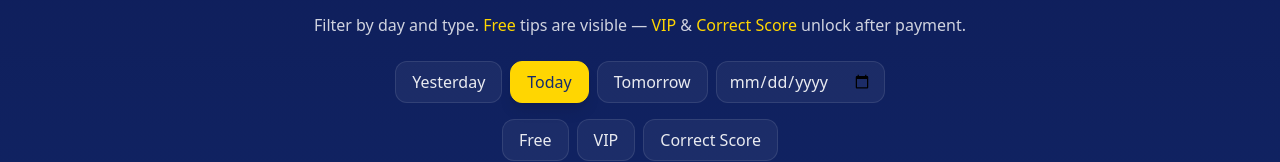
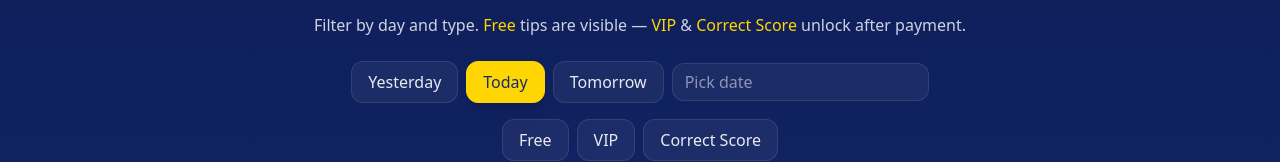
Before and after one commit to Emmanuel-Simpe-Osei/Bet-Genius, a Next.js app: page /predictions in a window 1280 px wide. Shown: the part 131-293 px from the top of the page. Built offline with nearby package versions, Linux system fonts and the light colour scheme; no server answers; the database is empty.

Commit message:
Added cross-browser date picker

```diff
--- a/app/predictions/page.jsx
+++ b/app/predictions/page.jsx
@@ -3,16 +3,26 @@
 import { useEffect, useMemo, useState } from "react";
 import { motion, AnimatePresence } from "framer-motion";
 import { supabase } from "../../lib/supabaseClient";
-import FiltersBar from "../../components/FiltersBar";
+import dynamic from "next/dynamic"; // ✅ for hydration-safe import
 import PredictionCard from "../../components/PredictionCard";
 import MessageModal from "../../components/MessageModal"; // ✅ glowing modal
+
+// ✅ Dynamically import FiltersBar (avoids hydration mismatch)
+const FiltersBar = dynamic(() => import("../../components/FiltersBar"), {
+  ssr: false, // ❌ disables server-side rendering for it
+  loading: () => (
+    <div className="text-center text-white/50 py-4 animate-pulse">
+      Loading filters...
+    </div>
+  ),
+});
 
 export default function PredictionsPage() {
   const [games, setGames] = useState([]);
   const [loading, setLoading] = useState(true);
   const [activeType, setActiveType] = useState("All");
   const [activeDay, setActiveDay] = useState("Today");
-  const [selectedDate, setSelectedDate] = useState(null); // ✅ new state
+  const [selectedDate, setSelectedDate] = useState(null);
   const [user, setUser] = useState(null);
   const [showModal, setShowModal] = useState(false);
   const [modalMessage, setModalMessage] = useState("");
@@ -52,7 +62,7 @@ export default function PredictionsPage() {
     fetchGames();
   }, []);
 
-  // ✅ Helper functions
+  // ✅ Helpers
   const startOfDay = (d) =>
     new Date(d.getFullYear(), d.getMonth(), d.getDate());
   const addDays = (d, n) => {
@@ -61,7 +71,7 @@ export default function PredictionsPage() {
     return x;
   };
 
-  // ✅ Date ranges for quick filters
+  // ✅ Day ranges
   const dayRanges = useMemo(() => {
     const now = new Date();
     const today = startOfDay(now);
@@ -75,17 +85,15 @@ export default function PredictionsPage() {
     };
   }, []);
 
-  // ✅ Smart filtering by type, day, or custom date
+  // ✅ Filter logic
   const filtered = useMemo(() => {
     let start, end;
 
-    // 📅 If a custom date is selected, filter that exact day
     if (selectedDate) {
       const chosen = new Date(selectedDate);
       start = startOfDay(chosen);
       end = addDays(start, 1);
     } else {
-      // Otherwise, use the normal day filter (Yesterday, Today, Tomorrow)
       [start, end] = dayRanges[activeDay] || dayRanges["All"];
     }
 
@@ -93,33 +101,20 @@ export default function PredictionsPage() {
       const created = new Date(g.created_at);
       const type = g.game_type?.toLowerCase();
 
-      // 🎯 Date filter
       if (!(created >= start && created < end)) return false;
+      if (activeType === "All") return true;
+      if (activeType === "VIP") return type === "vip" || type === "custom vip";
+      if (activeType === "Correct Score")
+        return type === "correct score" || type === "custom correct score";
+      if (activeType === "Free") return type === "free";
 
-      // 🟢 All types
-      if (activeType === "All") return true;
-
-      // 🧠 Smart type grouping
-      if (activeType === "VIP") {
-        return type === "vip" || type === "custom vip";
-      }
-      if (activeType === "Correct Score") {
-        return type === "correct score" || type === "custom correct score";
-      }
-      if (activeType === "Free") {
-        return type === "free";
-      }
-
-      // fallback
       return type === activeType.toLowerCase();
     });
   }, [games, activeDay, activeType, dayRanges, selectedDate]);
 
   return (
     <div className="min-h-screen bg-gradient-to-b from-[#0E1D59] to-[#142B6F] text-white">
-      {/* 🧭 NavbarClient */}
-
-      {/* ✅ Padding so cards don’t hide behind Navbar */}
+      {/* ✅ Main section */}
       <div className="pt-24 px-6">
         {/* 🧠 Header */}
         <motion.header
@@ -145,16 +140,15 @@ export default function PredictionsPage() {
             setActiveType={setActiveType}
             activeDay={activeDay}
             setActiveDay={setActiveDay}
-            selectedDate={selectedDate} // 👈 pass date
+            selectedDate={selectedDate}
             setSelectedDate={setSelectedDate}
-            hideCustom // hides “Custom” filter button
+            hideCustom
           />
         </div>
 
         {/* 🎯 Predictions Grid */}
         <div className="max-w-6xl mx-auto px-4 pb-16">
           {loading ? (
-            // ⏳ Loading skeletons
             <div className="grid grid-cols-1 sm:grid-cols-2 lg:grid-cols-3 gap-6 mt-8">
               {Array.from({ length: 6 }).map((_, i) => (
                 <div
@@ -164,7 +158,6 @@ export default function PredictionsPage() {
               ))}
             </div>
           ) : filtered.length === 0 ? (
-            // 🧐 Empty state
             <motion.div
               initial={{ opacity: 0 }}
               animate={{ opacity: 1 }}
@@ -176,7 +169,6 @@ export default function PredictionsPage() {
               </p>
             </motion.div>
           ) : (
-            // ✅ Cards grid
             <motion.div
               initial={{ opacity: 0 }}
               animate={{ opacity: 1 }}
@@ -200,7 +192,7 @@ export default function PredictionsPage() {
         </div>
       </div>
 
-      {/* ✨ Glowing gold modal */}
+      {/* ✨ Glowing Modal */}
       <MessageModal
         show={showModal}
         message={modalMessage}
--- a/components/FiltersBar.jsx
+++ b/components/FiltersBar.jsx
@@ -1,6 +1,9 @@
 "use client";
+
 import { motion } from "framer-motion";
-import { useState } from "react";
+import { useState, useEffect } from "react";
+import DatePicker from "react-datepicker";
+import "react-datepicker/dist/react-datepicker.css";
 
 export default function FiltersBar({
   activeType,
@@ -9,28 +12,38 @@ export default function FiltersBar({
   setActiveDay,
   hideCustom = false,
   selectedDate,
-  setSelectedDate, // 👈 new prop for date picker
+  setSelectedDate,
 }) {
-  // ✅ Tabs shown to the user
+  const [mounted, setMounted] = useState(false);
+
+  // ✅ Wait until client mount
+  useEffect(() => setMounted(true), []);
+
   const typeTabs = hideCustom
     ? ["Free", "VIP", "Correct Score"]
     : ["Free", "VIP", "Correct Score", "Custom"];
 
   const dayTabs = ["Yesterday", "Today", "Tomorrow"];
 
-  // ✅ Handle type selection
   const handleTypeSelect = (tab) => {
     if (tab === "VIP") setActiveType("VIP");
     else if (tab === "Correct Score") setActiveType("Correct Score");
     else setActiveType(tab);
   };
 
-  // ✅ Handle custom date change
-  const handleDateChange = (e) => {
-    const newDate = e.target.value;
-    setSelectedDate(newDate);
-    setActiveDay("Custom"); // highlight that user picked a custom date
+  const handleDateChange = (date) => {
+    setSelectedDate(date);
+    setActiveDay("Custom");
   };
+
+  // ✅ Avoid hydration mismatch by skipping SSR render
+  if (!mounted) {
+    return (
+      <div className="text-center text-white/50 py-4 animate-pulse">
+        Loading filters...
+      </div>
+    );
+  }
 
   return (
     <div className="space-y-4">
@@ -42,7 +55,7 @@ export default function FiltersBar({
             key={tab}
             onClick={() => {
               setActiveDay(tab);
-              setSelectedDate(null); // reset calendar when using preset day
+              setSelectedDate(null);
             }}
             className={`px-4 py-2 rounded-xl border transition-all duration-200 ${
               activeDay === tab
@@ -54,14 +67,21 @@ export default function FiltersBar({
           </motion.button>
         ))}
 
-        {/* 📅 Calendar Date Picker */}
-        <motion.input
+        {/* 📅 Cross-browser Date Picker */}
+        <motion.div
           whileTap={{ scale: 0.97 }}
-          type="date"
-          value={selectedDate || ""}
-          onChange={handleDateChange}
-          className="bg-white/5 text-white/90 border border-white/10 hover:bg-white/10 rounded-xl px-3 py-2 outline-none cursor-pointer"
-        />
+          className="bg-white/5 text-white/90 border border-white/10 hover:bg-white/10 rounded-xl px-3 py-[6px] cursor-pointer"
+        >
+          <DatePicker
+            selected={selectedDate}
+            onChange={handleDateChange}
+            dateFormat="MM/dd/yyyy"
+            placeholderText="Pick date"
+            className="bg-transparent text-white outline-none w-full"
+            popperClassName="react-datepicker-popper"
+            calendarClassName="!bg-white !text-black rounded-lg p-2 shadow-lg"
+          />
+        </motion.div>
       </div>
 
       {/* 🎮 Type Filter */}
```
